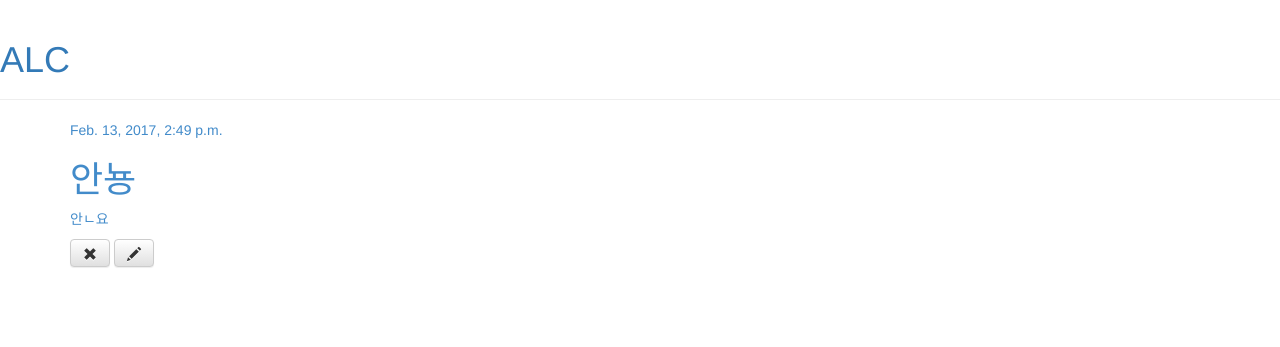
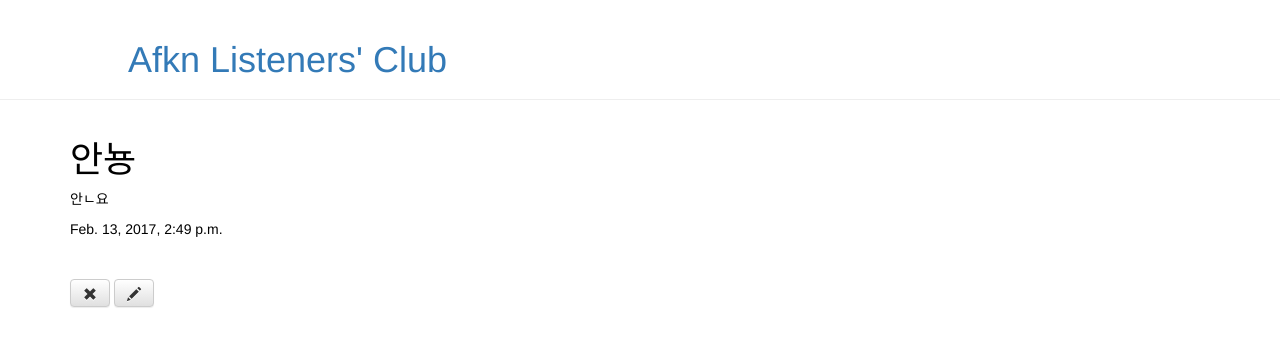
Before and after one commit to CodeRecipeJYP/django-ALCWeb, a Django app: page /post/3/ in a window 1280 px wide. Shown: the top 347 px of the page. Run offline with Django 3.2, Linux system fonts and the light colour scheme; data comes from the database, SQL or seed files in the repository; some libraries are stand-ins or nearby versions.

Commit message:
헤더부분 위치조정

```diff
--- a/blog/static/css/blog.css
+++ b/blog/static/css/blog.css
@@ -1,6 +1,10 @@
 .post {
-	color: #428bca;
+	color: black;
 
+}
+
+.blogtitle {
+	margin-left: 10%;
 }
 
 .detail{
--- a/blog/templates/blog/base.html
+++ b/blog/templates/blog/base.html
@@ -12,9 +12,9 @@
 
 	<body>
     	<div class="page-header">
-        <h1><a href="/">ALC</a></h1>
+        <h1 class="blogtitle"><a href="/">Afkn Listeners' Club</a></h1>
         {% if user.is_authenticated %}
-          <a href="{% url 'post_new' %}" class="top-menu"><span class="glyphicon glyphicon-plus"></span></a>
+          <a href="{% url 'post_new' %}" class="top-menu"><span class="blogtitle glyphicon glyphicon-plus"></span></a>
         {% endif %}
    	 </div>
    	 <div class="content container">
--- a/blog/templates/blog/post_detail.html
+++ b/blog/templates/blog/post_detail.html
@@ -2,14 +2,14 @@
 
 {% block content %}
     <div class="post">
+        <h1>{{ post.title }}</h1>
+        <p>{{ post.text|linebreaksbr }}</p>
         {% if post.published_date %}
             <div class="date">
                 {{ post.published_date }}
             </div>
         {% endif %}
-        <h1>{{ post.title }}</h1>
-        <p>{{ post.text|linebreaksbr }}</p>
-
+        <br><br>
         <a class="btn btn-default" href="{% url 'post_remove' pk=post.pk %}"><span class="glyphicon glyphicon-remove"></span></a>
 		<a class="btn btn-default" href="{% url 'post_edit' pk=post.pk %}"><span class="glyphicon glyphicon-pencil"></span></a>
     </div>
```
